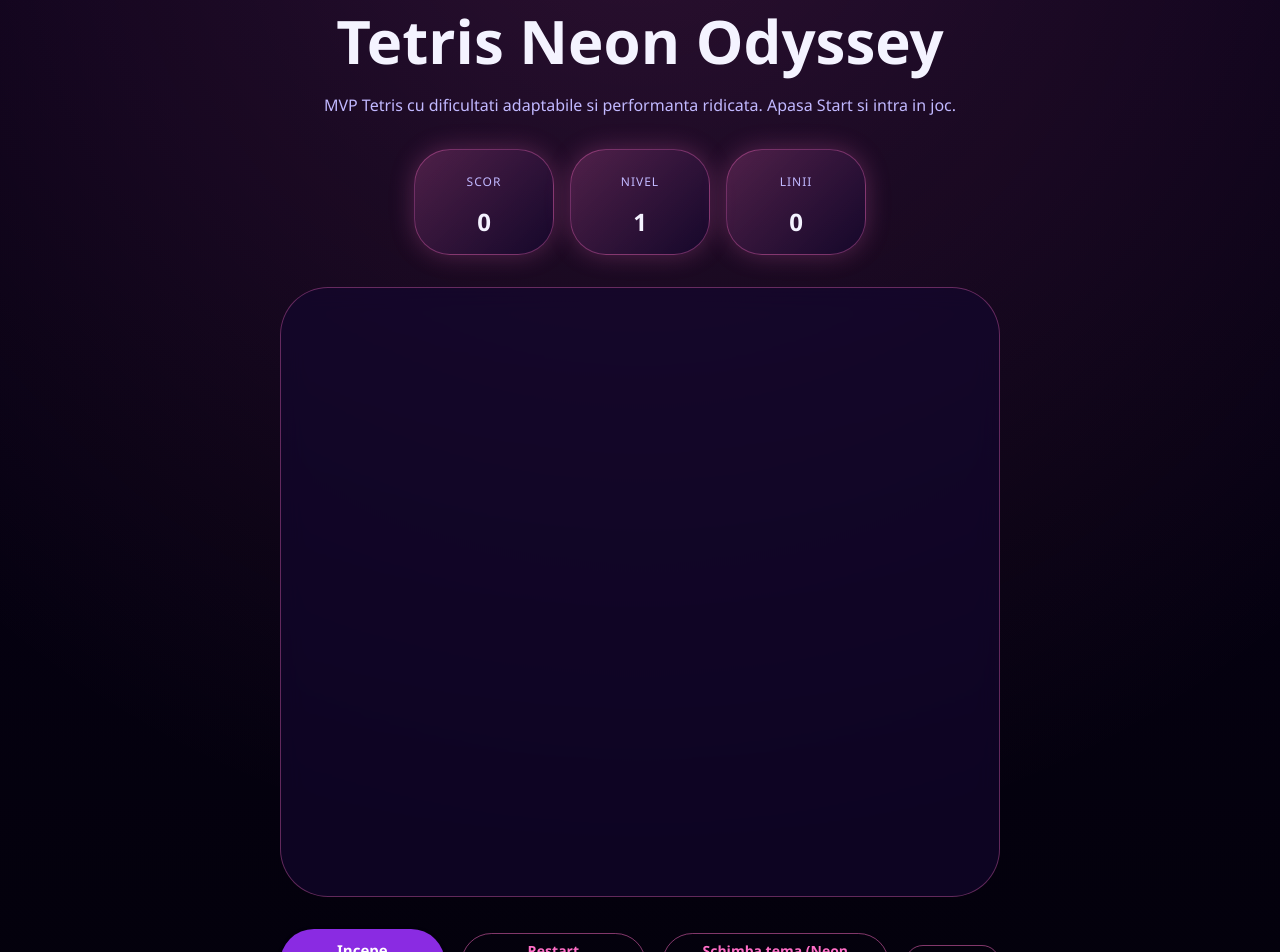
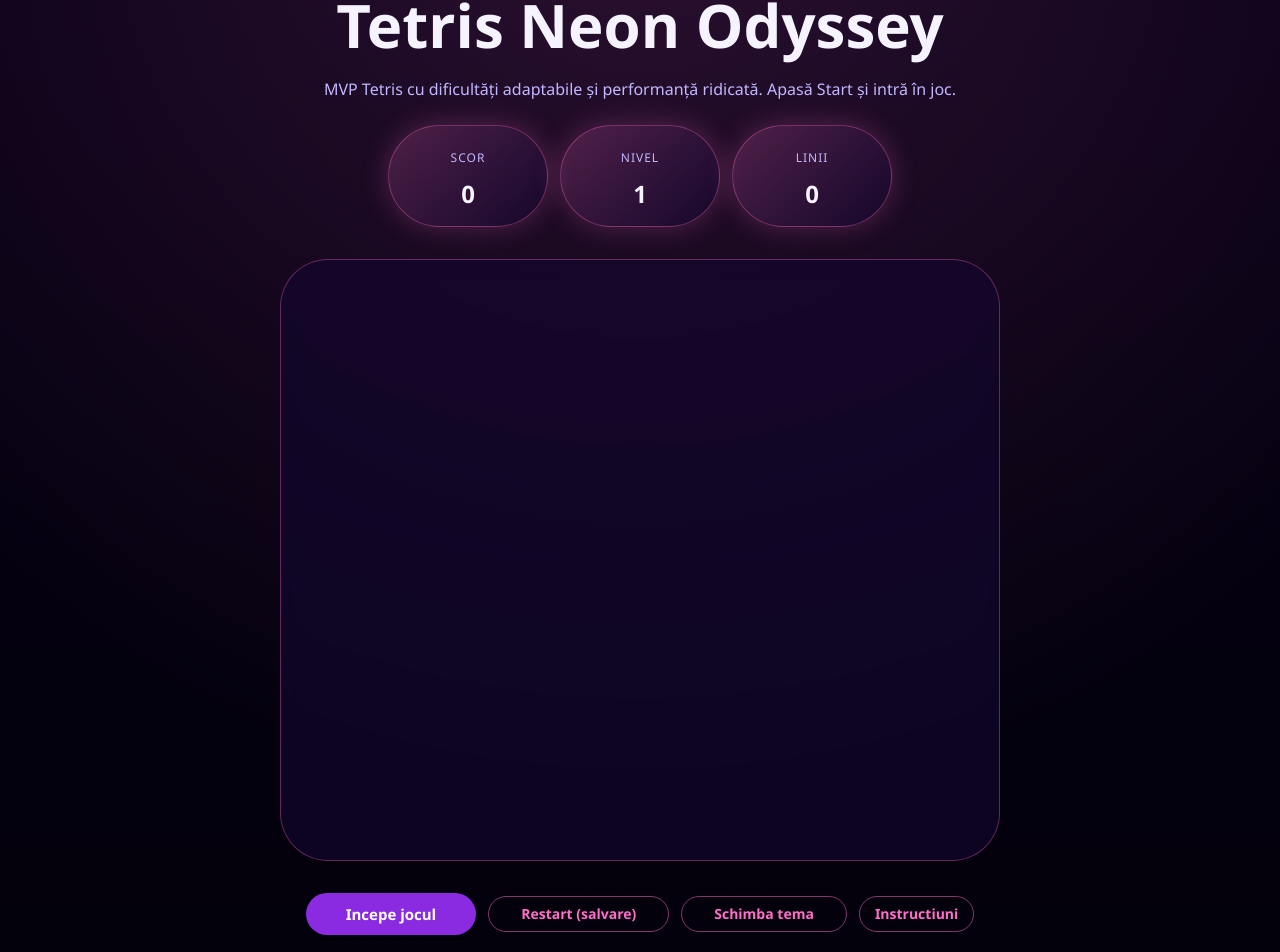
Before and after one commit to dragosdehelean/Tetris_Next-React_App, a Next.js app: page / in a window 1280 px wide. Shown: the part 139-1091 px from the top of the page. Built offline with nearby package versions, Linux system fonts and the light colour scheme.

Commit message:
ui: compact HUD spacing, rounded StatCards, control buttons nowrap; test: theme switch assertion uses store state

```diff
--- a/src/components/home/GameDashboard.tsx
+++ b/src/components/home/GameDashboard.tsx
@@ -71,38 +71,39 @@ export function GameDashboard() {
   }, [addScore, dispatch, game.difficulty, game.frame]);
 
   return (
-    <Stack gap={4} sx={{ maxWidth: 720, mx: "auto", textAlign: "center", py: { xs: 8, md: 12 } }}>
+    <Stack gap={3} sx={{ maxWidth: 720, mx: "auto", textAlign: "center", py: { xs: 6, md: 10 } }}>
       <Stack gap={2}>
         <Chip label={`Dificultate: ${game.difficulty}`} color="secondary" variant="outlined" sx={{ fontWeight: 600, alignSelf: "center" }} />
         <Typography component="h1" variant="h2" fontWeight={700}>Tetris Neon Odyssey</Typography>
-        <Typography color="text.secondary">
-          MVP Tetris cu dificultati adaptabile si performanta ridicata. Apasa Start si intra in joc.
-        </Typography>
+        <Typography color="text.secondary">MVP Tetris cu dificultăți adaptabile și performanță ridicată. Apasă Start și intră în joc.</Typography>
       </Stack>
 
-      <Stack direction={{ xs: "column", sm: "row" }} gap={2} justifyContent="center" alignItems="center">
+      {/* Rândul 1 (HUD) compact, apropiat de joc */}
+      <Stack direction={{ xs: "column", sm: "row" }} gap={1.5} justifyContent="center" alignItems="center" sx={{ mt: 0, mb: 1 }}>
         <StatCard label="Scor" value={score.toLocaleString()} />
         <StatCard label="Nivel" value={level.toString()} />
         <StatCard label="Linii" value={linesCleared.toString()} />
       </Stack>
 
-      {/* Canvas imediat sub HUD */}
-      <Box sx={{ borderRadius: 4, border: "1px solid", borderColor: "var(--color-panel-border)", background: "var(--color-surface-overlay, rgba(19,7,46,0.65))", display: "flex", alignItems: "center", justifyContent: "center", backdropFilter: "blur(12px)", p: 2 }}>
+      {/* Canvas imediat sub HUD, cu padding redus pentru compactare */}
+      <Box sx={{ borderRadius: 4, border: "1px solid", borderColor: "var(--color-panel-border)", background: "var(--color-surface-overlay, rgba(19,7,46,0.65))", display: "flex", alignItems: "center", justifyContent: "center", backdropFilter: "blur(12px)", p: 1.5, mt: 0, mb: 1 }}>
         <GameCanvas />
       </Box>
 
-      {/* Rând de controale dedesubtul jocului */}
-      <Stack direction={{ xs: "column", sm: "row" }} gap={2} justifyContent="center" alignItems="center">
-        <Button variant="contained" size="large" color="primary" onClick={primaryCta.onClick} sx={{ alignSelf: "center", px: 6 }}>
+      {/* Rând de controale dedesubtul jocului, compact și fără text pe două rânduri */}
+      <Stack direction={{ xs: "column", sm: "row" }} gap={1.5} justifyContent="center" alignItems="center" sx={{ mt: 0 }}>
+        <Button variant="contained" size="large" color="primary" onClick={primaryCta.onClick} sx={{ alignSelf: "center", px: 5, whiteSpace: "nowrap" }}>
           {primaryCta.label}
         </Button>
-        <Button variant="outlined" color="secondary" onClick={handleRestart} data-testid="restart-button" sx={{ px: 4 }}>
-          Restart (salvează scor)
+        <Button variant="outlined" color="secondary" onClick={handleRestart} data-testid="restart-button" sx={{ px: 4, whiteSpace: "nowrap" }}>
+          Restart (salvare)
         </Button>
-        <Button variant="outlined" color="secondary" onClick={handleThemeSwitch} data-testid="theme-switch" sx={{ px: 4 }}>
-          Schimba tema ({themeMeta.label})
+        <Button variant="outlined" color="secondary" onClick={handleThemeSwitch} data-testid="theme-switch" sx={{ px: 4, whiteSpace: "nowrap" }}>
+          Schimba tema
         </Button>
-        <InstructionsButton />
+        <Box sx={{ display: "flex" }}>
+          <InstructionsButton />
+        </Box>
       </Stack>
 
       <Box sx={{ display: { xs: "block", md: "none" } }}>
@@ -122,7 +123,19 @@ interface StatCardProps { label: string; value: string }
 
 function StatCard({ label, value }: StatCardProps) {
   return (
-    <Stack gap={1} sx={{ minWidth: 140, px: 3, py: 2, borderRadius: 3, border: "1px solid", borderColor: "var(--color-panel-border)", background: "var(--color-card-gradient)", boxShadow: `0 0 24px var(--color-card-shadow)` }}>
+    <Stack
+      gap={0.5}
+      sx={{
+        minWidth: 160,
+        px: 3,
+        py: 2,
+        borderRadius: 6, // colțuri mai rotunjite (efect de "chip" mare)
+        border: "1px solid",
+        borderColor: "var(--color-panel-border)",
+        background: "var(--color-card-gradient)",
+        boxShadow: `0 0 28px var(--color-card-shadow)`,
+      }}
+    >
       <Typography variant="overline" color="text.secondary" letterSpacing={1}>{label}</Typography>
       <Typography variant="h5" fontWeight={700}>{value}</Typography>
     </Stack>
```
Also changed, not shown: 1 other file (tests, documents, lock files or other folders).
